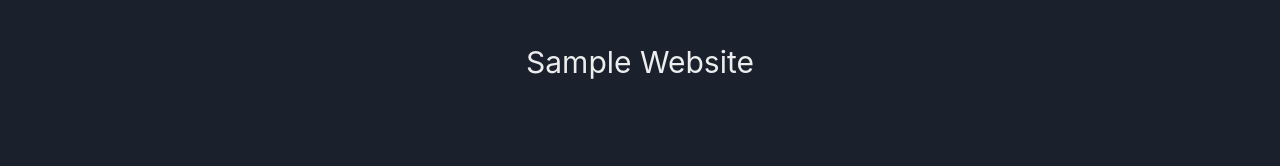
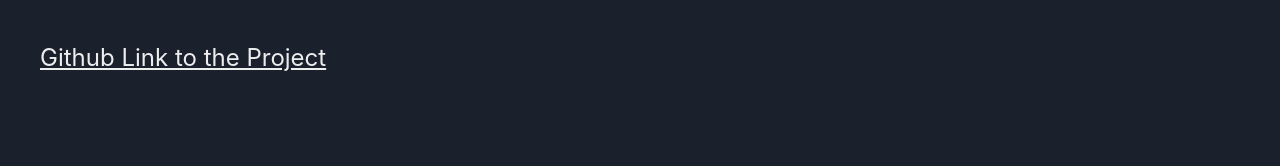
Before and after one commit to thedarkrai07/cyberconnect-xmtp-1, a React (Create React App) app: page / in a window 1280 px wide. Shown: the top 166 px of the page. Built offline with nearby package versions, Linux system fonts and the light colour scheme; no server answers.

Commit message:
added github link to the project

```diff
--- a/src/WebsitePlaceholder.tsx
+++ b/src/WebsitePlaceholder.tsx
@@ -1,10 +1,18 @@
-import { Stack, Text } from "@chakra-ui/react";
+import { Link, Stack, Text } from "@chakra-ui/react";
 import React from "react";
 import { LoremIpsum } from "react-lorem-ipsum";
 
 const WebsitePlaceholder = () => {
     return (
         <Stack>
+            <Link
+                p={10}
+                fontSize="2xl"
+                href="https://github.com/thedarkrai07/cyberconnect-xmtp-1"
+                target="_blank"
+            >
+                Github Link to the Project
+            </Link>
             <Text p={10} fontSize="3xl" align={"center"}>
                 Sample Website
             </Text>
```
